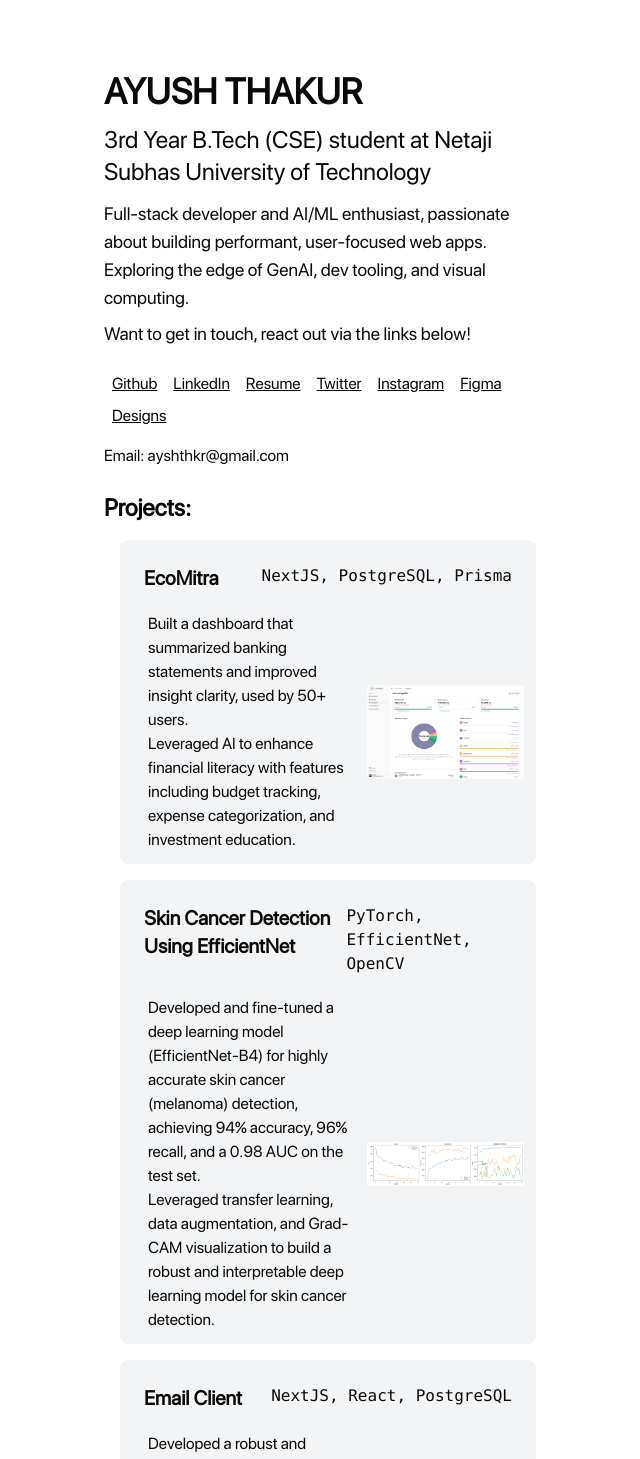
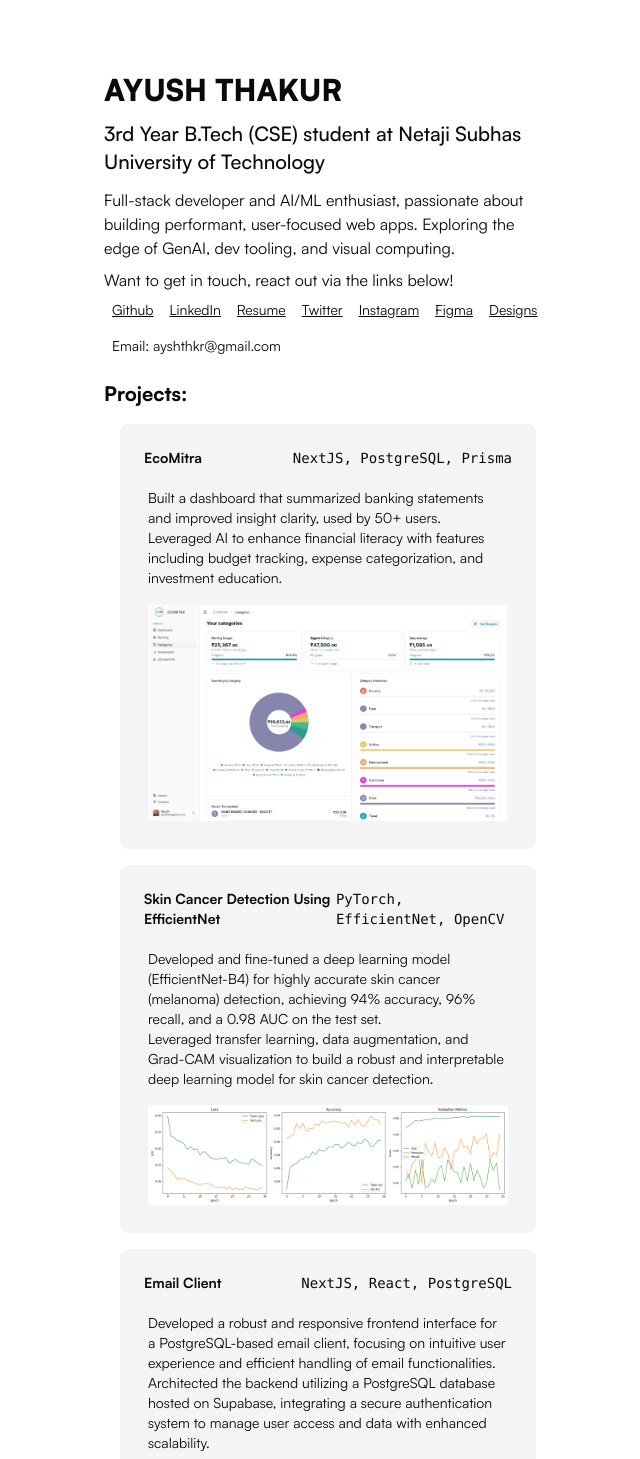
Before and after one commit to ayshthkr/website, a Next.js app: page / in a window 1280 px wide. Shown: the top 1459 px of the page, without its empty margins (312-952 px from the left). Built offline with nearby package versions, Linux system fonts and the light colour scheme; a web font is replaced by a local one.

Commit message:
Added some fonts and fixed sizing

```diff
--- a/app/layout.tsx
+++ b/app/layout.tsx
@@ -20,6 +20,11 @@ const sfpro = localFont({
   variable: "--font-sfpro",
 });
 
+const satoshi = localFont({
+  src: "./fonts/Satoshi.ttf",
+  variable: "--font-satoshi",
+});
+
 export const metadata: Metadata = {
   title: "AYSHTHKR",
   description: "Ayush Thakur - Portfolio",
@@ -34,7 +39,7 @@ export default function RootLayout({
   return (
     <html lang="en">
       <body
-        className={`${geistSans.variable} ${geistMono.variable} ${sfpro.variable} antialiased`}
+        className={`${geistSans.variable} ${geistMono.variable} ${sfpro.variable} ${satoshi.variable} antialiased`}
       >
         {children}
         <Toaster position="top-center" />
--- a/app/page.tsx
+++ b/app/page.tsx
@@ -8,35 +8,35 @@ const links = {
   Resume: "/resume.pdf",
   Twitter: "https://x.com/ayshthkr",
   Instagram: "https://www.instagram.com/ayshthkr",
-  Figma: "https://www.figma.com/@ayshthkr",
+  Figma: "https://www.figma.com/community/file/1512516746727590640/designs",
   Designs: "/designs"
 };
 
 export default function Home() {
   return (
-    <div className="flex flex-col gap-2 items-center min-h-screen w-full font-sfpro mt-10 selection:bg-red-500 selection:text-white ">
+    <div className="flex flex-col gap-2 items-center min-h-screen w-full font-satoshi mt-10 selection:bg-red-500 selection:text-white ">
       {/* <DrawerComponent /> */}
       <div className="block md:max-w-[40vw] p-8">
-        <p className="text-2xl md:text-4xl font-black animate-in slide-in-from-bottom-2 fade-in delay-75 duration-200 ">AYUSH THAKUR</p>
-        <p className="text-lg md:text-2xl font-medium mt-3">
+        <p className="text-xl md:text-3xl font-black animate-in slide-in-from-bottom-2 fade-in delay-75 duration-200 ">AYUSH THAKUR</p>
+        <p className="text-sm md:text-xl font-medium mt-3">
           3rd Year B.Tech (CSE) student at Netaji Subhas University of
           Technology
         </p>
-        <p className="text-base md:text-lg font-normal mt-3">
+        <p className="text-sm md:text-base font-normal mt-3">
           Full-stack developer and AI/ML enthusiast, passionate about building
           performant, user-focused web apps. Exploring the edge of GenAI, dev
           tooling, and visual computing.
         </p>
-        <p className="text-base md:text-lg font-normal, mt-2">
+        <p className="text-sm md:text-base font-normal, mt-2">
           Want to get in touch, react out via the links below!
         </p>
 
-        <div className="flex flex-wrap mt-4">
+        <div className="flex flex-wrap mt-2">
           {Object.entries(links).map(([name, url]) => (
             <Link
               key={name}
               href={url}
-              className="underline mx-2 hover:decoration-2 hover:text-red-500 mt-2 block transition-all"
+              className="underline mx-2 hover:decoration-2 hover:text-red-500 block transition-all text-sm"
               target={name != "Designs" ? "_blank" : undefined}
               rel="noopener noreferrer"
             >
@@ -44,7 +44,7 @@ export default function Home() {
             </Link>
           ))}
         </div>
-        <div className="mt-4">
+        <div className="mt-4 text-sm mx-2">
           Email:{" "}
           <Link
             href="mailto:ayshthkr@gmail.com"
@@ -54,21 +54,21 @@ export default function Home() {
           </Link>
         </div>
         <div className="mt-6 animate-in slide-in-from-bottom-3 fade-in delay-150 duration-300">
-          <p className="text-2xl font-extrabold">Projects:</p>
+          <p className="text-xl font-extrabold">Projects:</p>
           <div
             className="bg-gray-100 p-2 m-4 rounded-lg hover:scale-[1.02] hoverr:bg-gray-200 transition-all cursor-pointer"
             onClick={() =>
               window.open("https://github.com/ayshthkr/ecomitra", "_blank")
             }
           >
-            <p className="text-xl p-4 flex flex-col md:flex-row md:justify-between">
+            <p className="text-sm p-4 flex flex-col md:flex-row md:justify-between">
               <span className="font-bold">EcoMitra</span>{" "}
-              <span className="font-mono text-base">
+              <span className="font-mono text-sm">
                 NextJS, PostgreSQL, Prisma
               </span>
             </p>
-            <div className="md:flex p-1">
-              <p className="text-base px-4 flex gap-2 flex-1">
+            <div className=" p-1">
+              <p className="text-sm px-4 flex gap-2 flex-1">
                 Built a dashboard that summarized banking statements and
                 improved insight clarity, used by 50+ users. <br />
                 Leveraged AI to enhance financial literacy with features
@@ -79,7 +79,7 @@ export default function Home() {
                 src={"/ecomitra-screenshot.png"}
                 width={1771}
                 height={1068}
-                className="w-full p-4 md:p-0 md:w-[40%] object-contain"
+                className="w-full p-4  object-contain"
                 alt="Ecomitra screengrab"
               />
             </div>
@@ -93,16 +93,16 @@ export default function Home() {
               )
             }
           >
-            <p className="text-xl p-4 flex flex-col md:flex-row md:justify-between">
+            <p className="text-sm p-4 flex flex-col md:flex-row md:justify-between">
               <span className="font-bold">
                 Skin Cancer Detection Using EfficientNet
               </span>{" "}
-              <span className="font-mono text-base">
+              <span className="font-mono text-sm">
                 PyTorch, EfficientNet, OpenCV
               </span>
             </p>
-            <div className="md:flex p-1">
-              <p className="text-base px-4 flex gap-2 flex-1">
+            <div className="p-1">
+              <p className="text-sm px-4 flex gap-2 flex-1">
                 Developed and fine-tuned a deep learning model (EfficientNet-B4)
                 for highly accurate skin cancer (melanoma) detection, achieving
                 94% accuracy, 96% recall, and a 0.98 AUC on the test set.
@@ -115,7 +115,7 @@ export default function Home() {
                 src={"/skin-cancer-training.png"}
                 width={1771}
                 height={1068}
-                className="w-full p-4 md:p-0 md:w-[40%] object-contain"
+                className="w-full p-4 object-contain"
                 alt="Skin Cancer Detection Training"
               />
             </div>
@@ -126,14 +126,14 @@ export default function Home() {
               window.open("https://github.com/ayshthkr/email-client", "_blank")
             }
           >
-            <p className="text-xl p-4 flex flex-col md:flex-row md:justify-between">
+            <p className="text-sm p-4 flex flex-col md:flex-row md:justify-between">
               <span className="font-bold">Email Client</span>{" "}
-              <span className="font-mono text-base">
+              <span className="font-mono text-sm">
                 NextJS, React, PostgreSQL
               </span>
             </p>
-            <div className="md:flex p-1">
-              <p className="text-base px-4 flex gap-2 flex-1">
+            <div className="p-1">
+              <p className="text-sm px-4 flex gap-2 flex-1">
                 Developed a robust and responsive frontend interface for a
                 PostgreSQL-based email client, focusing on intuitive user
                 experience and efficient handling of email functionalities.
@@ -146,7 +146,7 @@ export default function Home() {
                 src={"/email-client.png"}
                 width={1771}
                 height={1068}
-                className="w-full p-4 md:p-0 md:w-[40%] object-contain"
+                className="w-full p-4 object-contain"
                 alt="Email Client"
               />
             </div>
--- a/tailwind.config.ts
+++ b/tailwind.config.ts
@@ -11,6 +11,7 @@ export default {
   	extend: {
 		fontFamily: {
 			sfpro: ['var(--font-sfpro)', 'sans-serif'],
+			satoshi: ['var(--font-satoshi)', 'sans-serif'],
 		},
   		colors: {
   			background: 'hsl(var(--background))',
```
Also changed, not shown: app/fonts/Satoshi.ttf (added).
